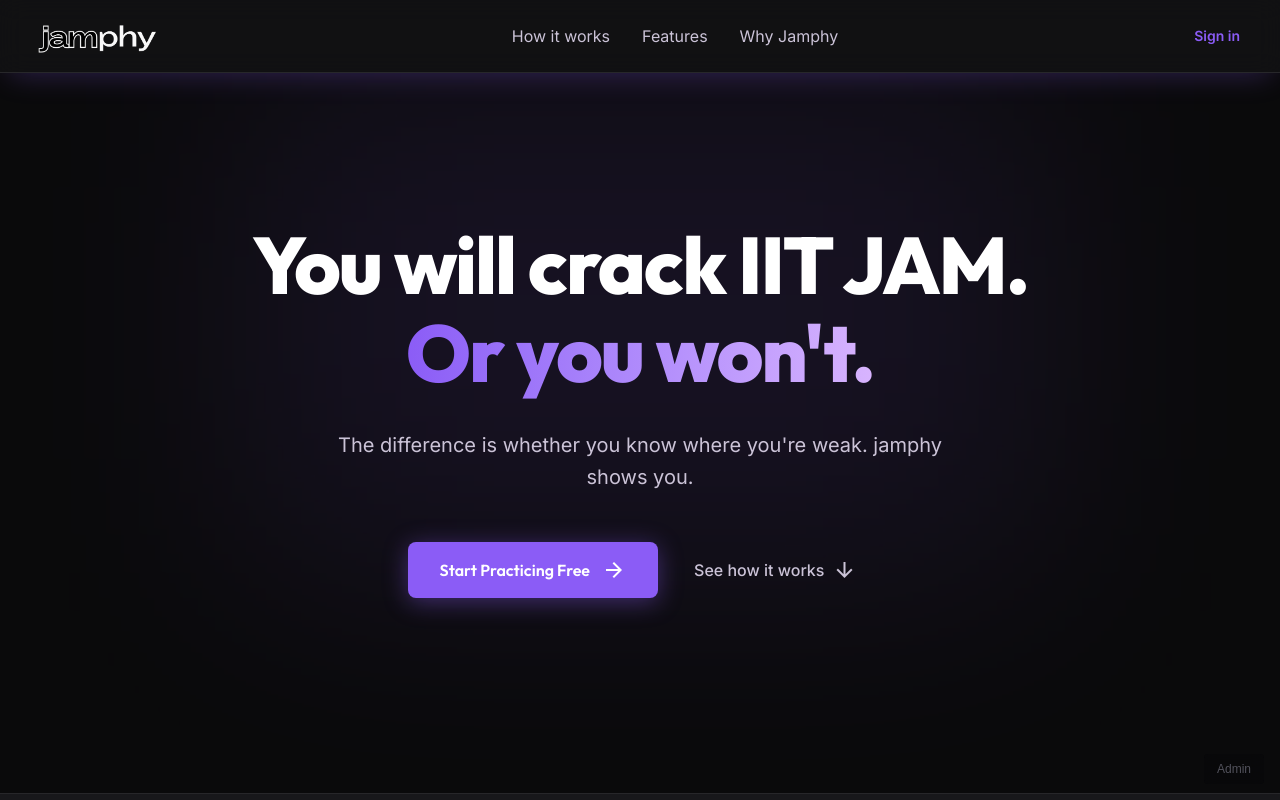
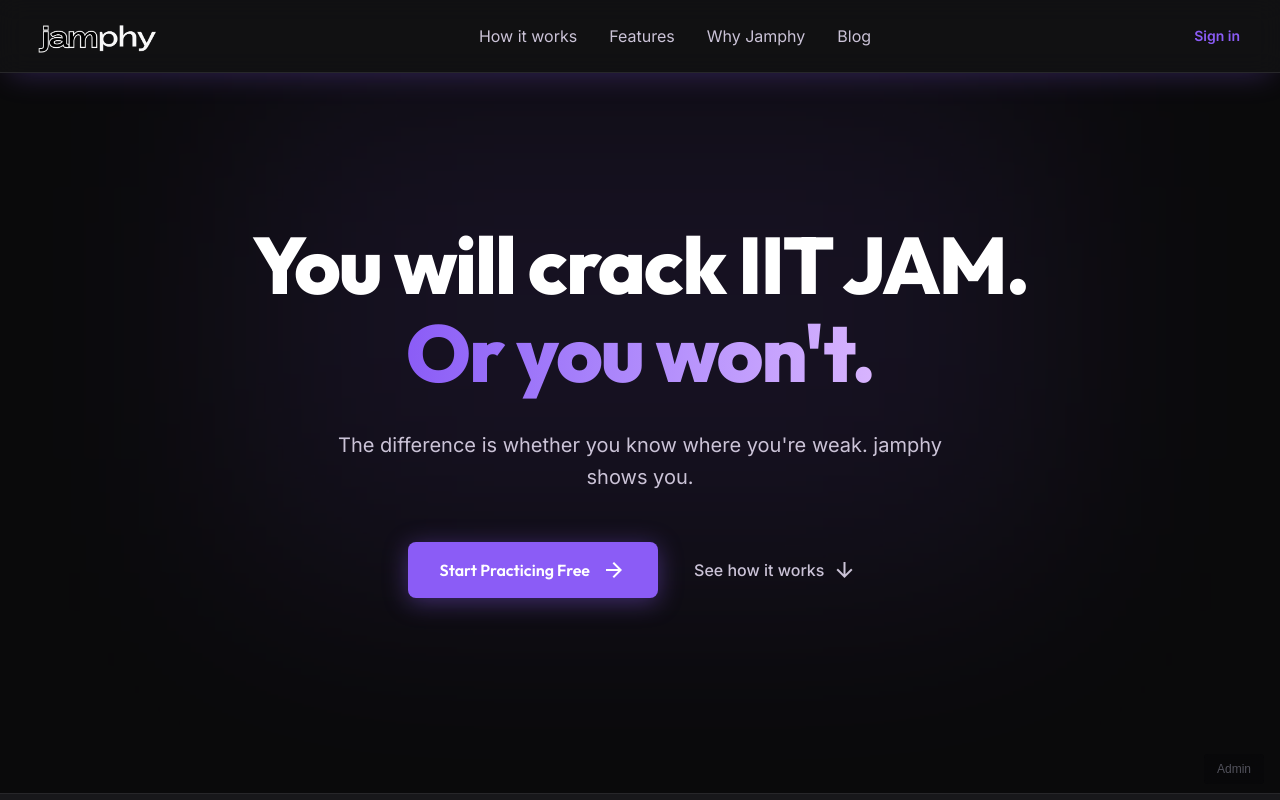
Before and after one commit to jamphyadmin-cell/jamphy, a Next.js app: page / in a window 1280 px wide. Shown: the top 800 px of the page. Built offline with nearby package versions, Linux system fonts and the light colour scheme; no server answers.

Commit message:
feat: add Blog link to homepage navbar and footer

```diff
--- a/src/app/page.js
+++ b/src/app/page.js
@@ -114,6 +114,7 @@
             <a className="text-on-surface-variant hover:text-on-surface transition-colors font-body-md text-body-md" href="#how-it-works">How it works</a>
             <a className="text-on-surface-variant hover:text-on-surface transition-colors font-body-md text-body-md" href="#features">Features</a>
             <a className="text-on-surface-variant hover:text-on-surface transition-colors font-body-md text-body-md" href="#why">Why Jamphy</a>
+            <Link className="text-on-surface-variant hover:text-on-surface transition-colors font-body-md text-body-md" href="/blog">Blog</Link>
           </nav>
           <div className="flex items-center gap-3">
             {mounted ? (status === "authenticated" ? (
@@ -473,6 +474,7 @@
                 <a href="#how-it-works" className="text-on-surface-variant hover:text-white transition-colors">How it Works</a>
                 <a href="#features" className="text-on-surface-variant hover:text-white transition-colors">Features</a>
                 <a href="#why" className="text-on-surface-variant hover:text-white transition-colors">Why Jamphy</a>
+                <Link href="/blog" className="text-on-surface-variant hover:text-white transition-colors">Blog</Link>
               </nav>
               <nav className="flex flex-wrap justify-center sm:justify-end gap-x-6 gap-y-2 text-sm">
                 <a href="/privacy" className="text-on-surface-variant hover:text-white transition-colors">Privacy Policy</a>
```
